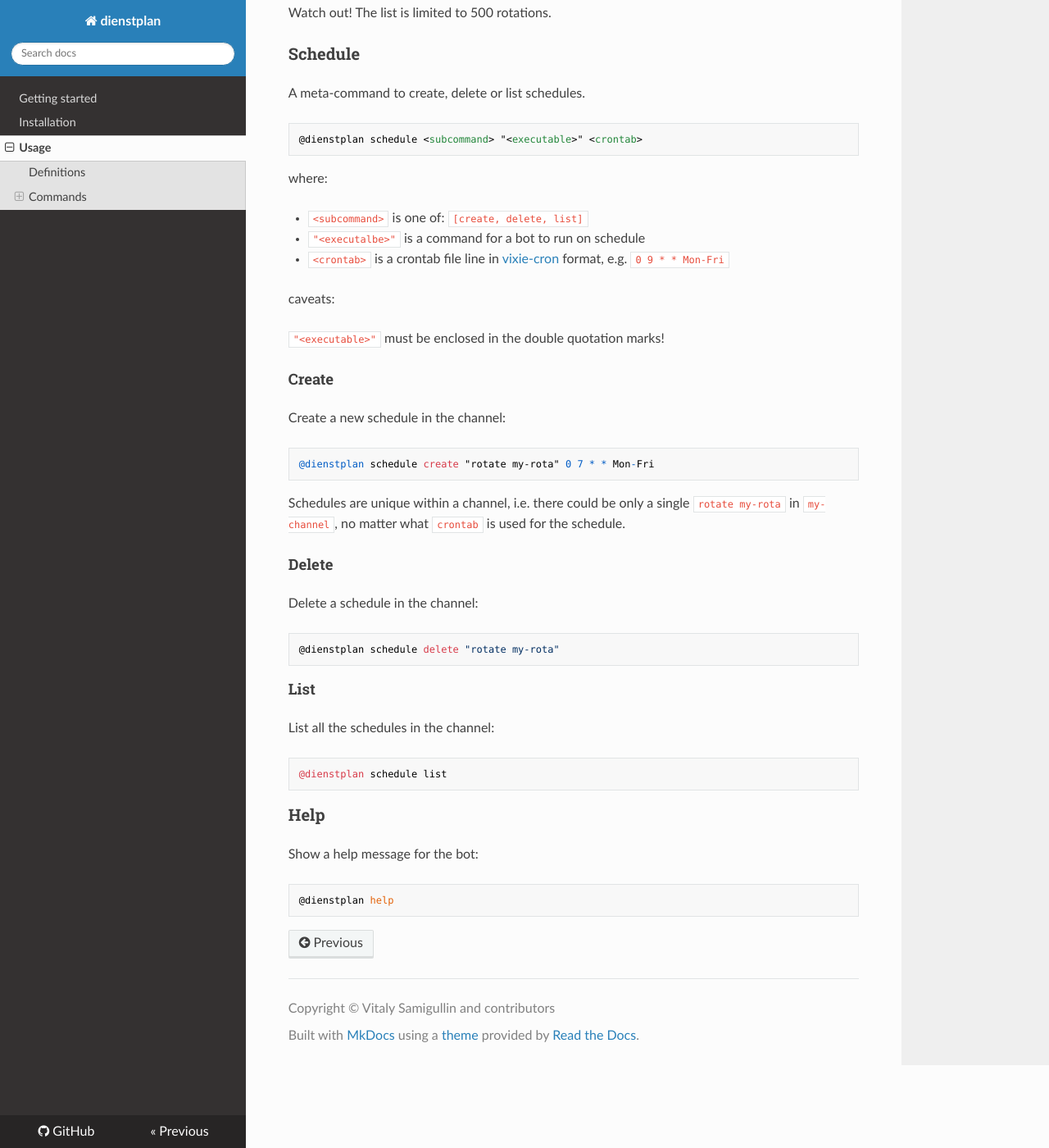
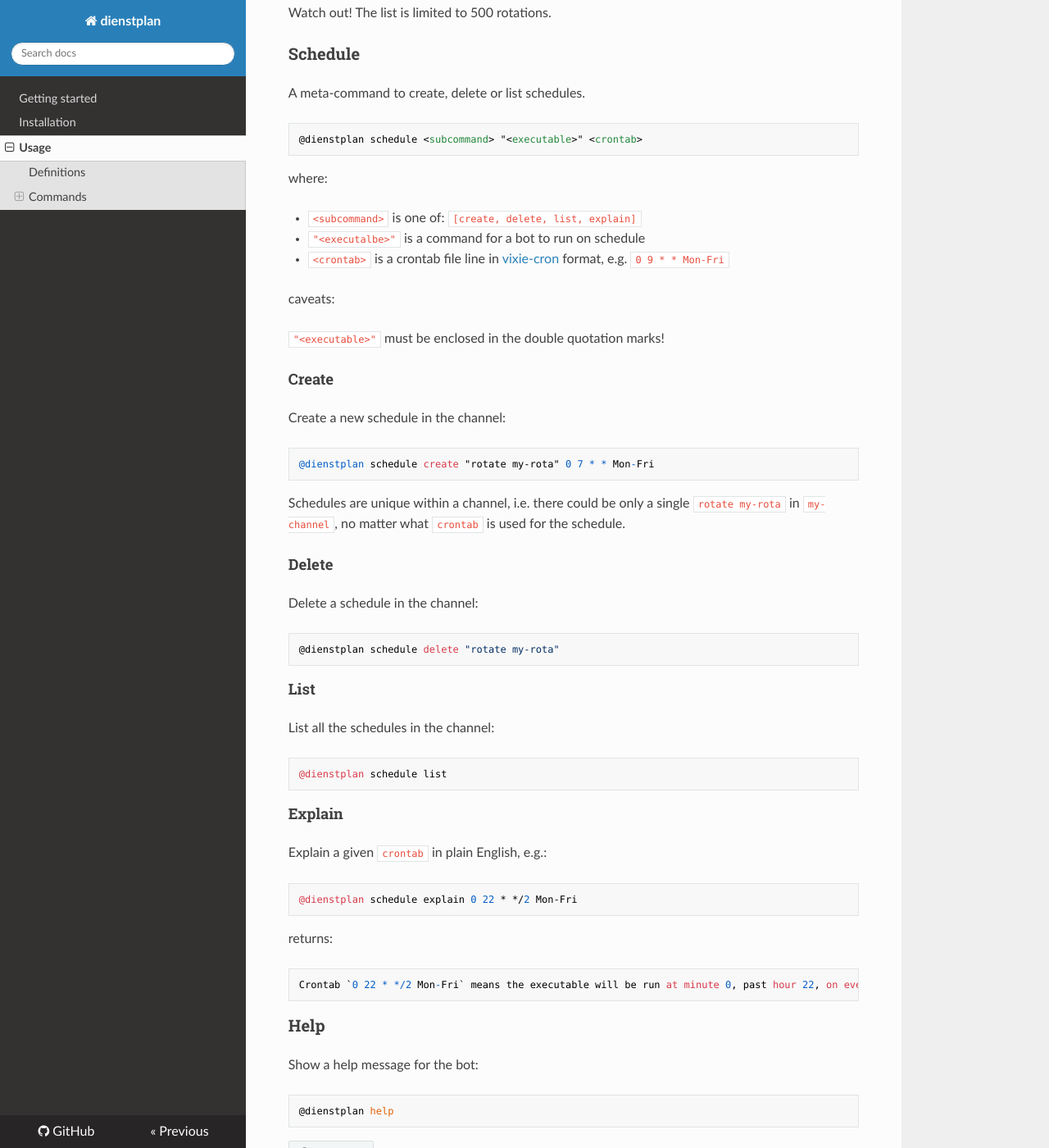
Before and after one commit to pilosus/dienstplan, an MkDocs documentation site: the page built from docs/usage.md, in a window 1280 px wide and 1400 px high, scrolled down 2696 px. Shown: the whole window at 82% size. Built offline with MkDocs 1.6.1, drawn with Linux system fonts in a browser that asks for light colours; nearby versions of some CDN libraries.

Commit message:
Explain crontab entry in schedule command in plain English  (#103)

````diff
--- a/docs/usage.md
+++ b/docs/usage.md
@@ -144,7 +144,7 @@ A meta-command to create, delete or list schedules.
 
 where:
 
-- `<subcommand>` is one of: `[create, delete, list]`
+- `<subcommand>` is one of: `[create, delete, list, explain]`
 - `"<executalbe>"` is a command for a bot to run on schedule
 - `<crontab>` is a crontab file line in
   [vixie-cron](https://man7.org/linux/man-pages/man5/crontab.5.html)
@@ -182,6 +182,20 @@ List all the schedules in the channel:
 @dienstplan schedule list
 ```
 
+#### Explain
+
+Explain a given `crontab` in plain English, e.g.:
+
+```
+@dienstplan schedule explain 0 22 * */2 Mon-Fri
+```
+
+returns:
+
+```
+Crontab `0 22 * */2 Mon-Fri` means the executable will be run at minute 0, past hour 22, on every day of week from Monday through Friday, in every 2nd month
+```
+
 ### Help
 
 Show a help message for the bot:
````
Also changed, not shown: CHANGELOG.md (+6 -0 lines), CONTRIBUTING.md (+0 -1 lines), 6 other files.
